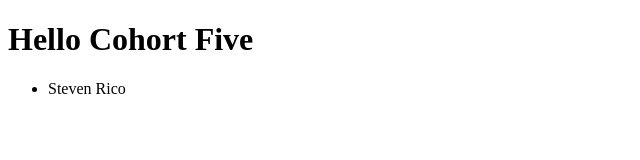
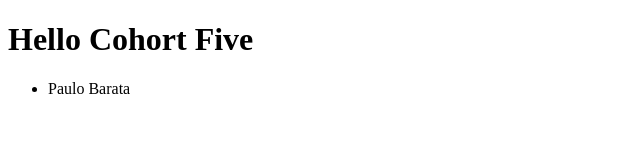
Before and after one commit to stevenrico/cohort-five-git-it-up, a plain HTML site: page index.html in a window 1280 px wide. Shown: the full height of the page, 0-640 px from the left. Drawn offline with Linux system fonts and the light colour scheme.

Commit message:
Changed the name.

```diff
--- a/index.html
+++ b/index.html
@@ -12,7 +12,7 @@
   <body>
     <h1>Hello Cohort Five</h1>
     <ul>
-      <li>Steven Rico</li>
+      <li>Paulo Barata</li>
     </ul>
   </body>
 </html>
```
